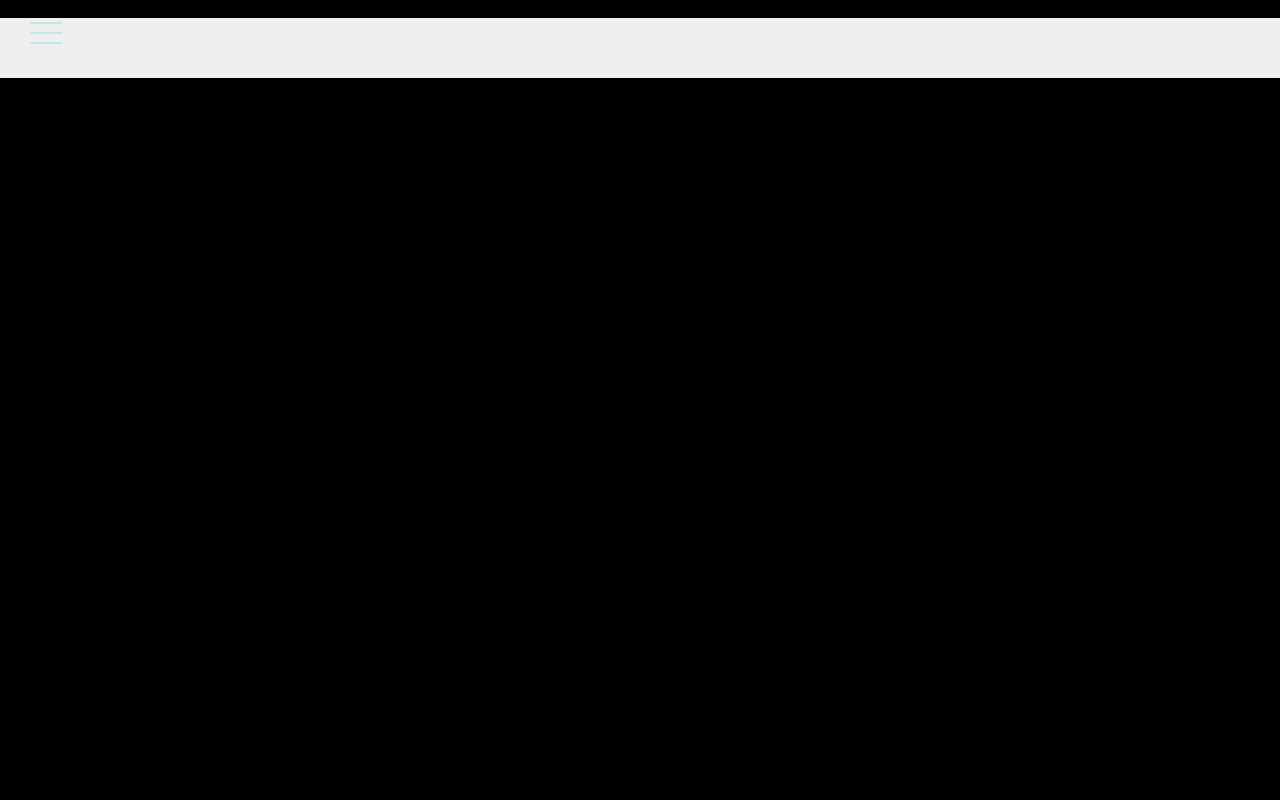
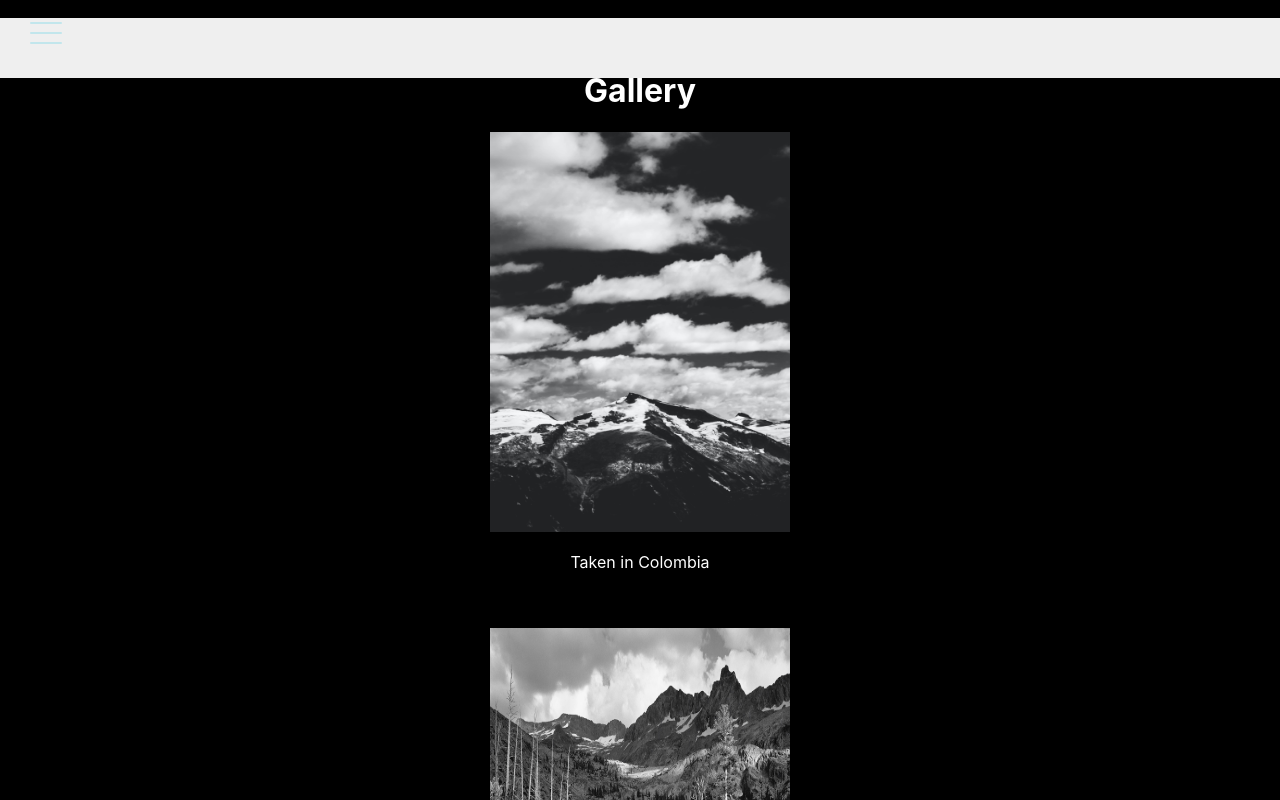
Before and after one commit to avni510/react-website, a React (Create React App) app: page /gallery in a window 1280 px wide. Shown: the top 800 px of the page. Built offline with nearby package versions, Linux system fonts and the light colour scheme.

Commit message:
created a gallery page

```diff
--- a/src/App.tsx
+++ b/src/App.tsx
@@ -25,6 +25,7 @@ export default class App extends React.Component<{}, State> {
           </MenuIcon>
           <Menu isMenuOpen={this.state.isMenuOpen}>
             <a href="/about_me"> About Me </a>
+            <a href="/gallery"> Gallery </a>
             <a href="/"> Home </a>
           </Menu>
         </Theme>
--- /dev/null
+++ b/src/Gallery.tsx
@@ -0,0 +1,27 @@
+import * as React from 'react';
+import images from './photos';
+
+export class Gallery extends React.Component {
+  public render(): JSX.Element {
+    return (
+      <div style={{'textAlign': 'center', 'paddingTop': '50px'}}>
+        <h1> Gallery </h1>
+        {images.map(image => {
+          return (
+            <div>
+              <img
+                alt=""
+                src={image.source}
+                height="400" width="300"
+              />
+              <p> {image.caption} </p>
+              <br/ >
+              <br />
+            </div>
+          )
+        })
+      }
+      </div>
+    )
+  }
+}
--- a/src/Home.tsx
+++ b/src/Home.tsx
@@ -16,7 +16,7 @@ export class Home extends React.Component<{}, State> {
 
   componentDidMount() {
     this.setState({timeout:
-      setTimeout(
+      setInterval(
         this.nextImage,
         2000
       )
@@ -24,7 +24,7 @@ export class Home extends React.Component<{}, State> {
   }
 
   componentWillUnmount() {
-    if (this.state.timeout) clearTimeout(this.state.timeout)
+    if (this.state.timeout) clearInterval(this.state.timeout)
   }
 
   public render(): JSX.Element {
@@ -47,8 +47,11 @@ export class Home extends React.Component<{}, State> {
   private nextImage = (): void => {
     this.setState((currentState) => {
       let nextIndex = currentState.imageIndex + 1;
+      console.log(nextIndex)
       if (images.length > nextIndex) {
         return {...currentState, imageIndex: currentState.imageIndex + 1 }
+      } else if (nextIndex === images.length) {
+        return {...currentState, imageIndex: 0 }
       }
     });
   }
--- a/src/router/Router.tsx
+++ b/src/router/Router.tsx
@@ -1,12 +1,14 @@
 import * as React from 'react';
 import { Route } from 'react-router-dom';
 import { AboutMe } from '../AboutMe';
+import { Gallery } from '../Gallery';
 import { Home } from '../Home';
 
 const routes = (
   <Route>
     <Route exact path="/" component={Home}/>
     <Route path="/about_me" component={AboutMe}/>
+    <Route path="/gallery" component={Gallery}/>
  </Route>
 )
 
```
